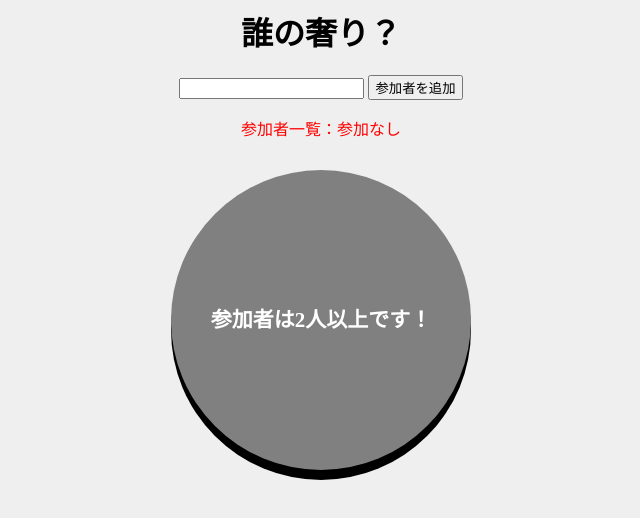
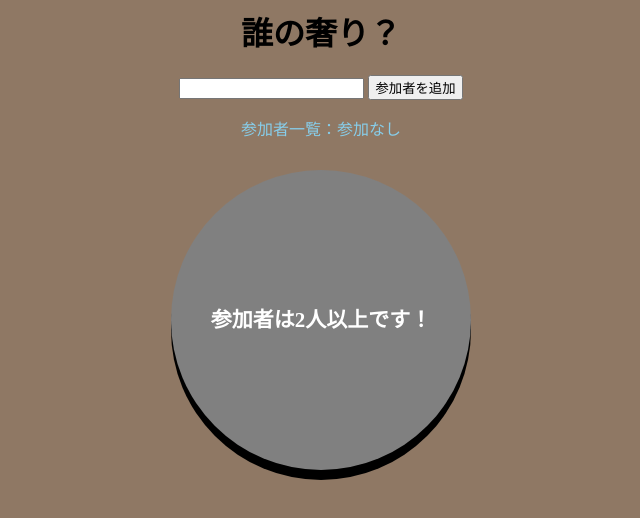
Before and after one commit to tokihiko1229/omikuji, a plain HTML site: page index.html in a window 1280 px wide. Both pictures are taken after a click on the element "いざ！". Shown: the whole page, without its empty margins (319-959 px from the left). Drawn offline with Linux system fonts and the light colour scheme.

Commit message:
Add files via upload

```diff
--- a/css/style.css
+++ b/css/style.css
@@ -1,5 +1,5 @@
 body{
-  background:#efefef;
+  background:#8F7864;
   text-align:center;
 }
 
--- a/js/main.js
+++ b/js/main.js
@@ -22,7 +22,7 @@
   btn.addEventListener('click', () => {
     if(!list.length || list.length === 1){
       btn.textContent = '参加者は2人以上です！';
-      document.getElementById('member').style.color = 'red';
+      document.getElementById('member').style.color = 'skyblue';
     } else {
       const n = Math.floor(Math.random() * list.length);
       btn.textContent = list[n] + 'の奢り！';
```
